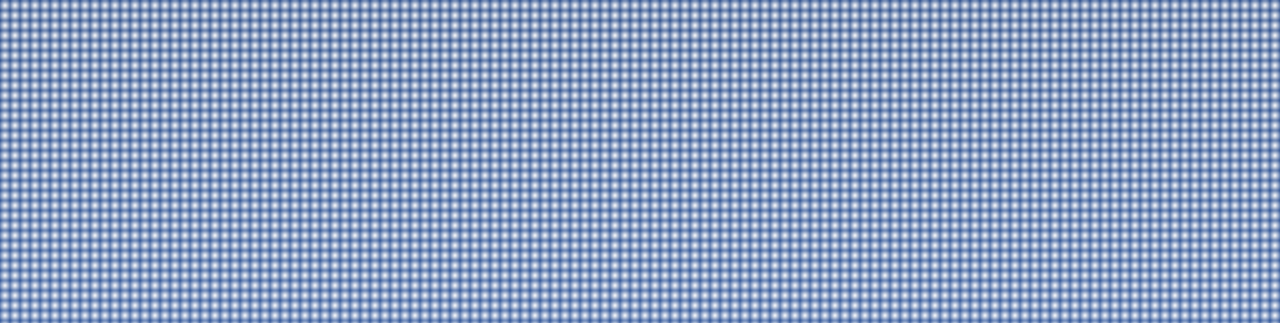
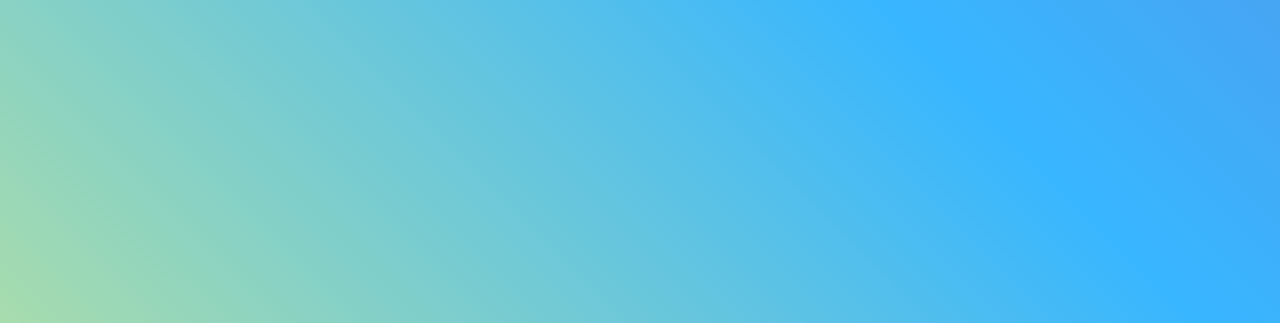
Before and after one commit to Prathm0025/MongoDB, a plain HTML site: page frontend/index.html in a window 1280 px wide. Shown: the part 477-800 px from the top of the page. Drawn offline with Linux system fonts and the light colour scheme.

Commit message:
Update style.css

```diff
--- a/frontend/style.css
+++ b/frontend/style.css
@@ -2,14 +2,16 @@
 body {
   margin: 0;
   font-family: Arial, sans-serif;
+  height: 100vh;
   overflow: hidden;
-  background: linear-gradient(to bottom, #1e3c72, #2a5298);
-  color: #fff;
-  text-align: center;
-  height: 100vh;
   display: flex;
   align-items: center;
   justify-content: center;
+  text-align: center;
+  background: linear-gradient(45deg, #ff6f91, #ff9671, #f9f871, #38b6ff, #845ec2);
+  background-size: 400% 400%;
+  animation: gradientAnimation 10s ease infinite;
+  color: white;
 }
 
 .content h1 {
@@ -19,7 +21,7 @@ body {
 
 .content a {
   font-size: 1.5rem;
-  color: #ffcc00;
+  color: #ffffff;
   text-decoration: none;
   padding: 10px 20px;
   background-color: #282828;
@@ -33,21 +35,9 @@ body {
   transform: scale(1.1);
 }
 
-/* Snowfall Effect */
-body::after {
-  content: '';
-  position: absolute;
-  top: 0;
-  left: 0;
-  width: 100%;
-  height: 100%;
-  pointer-events: none;
-  background: radial-gradient(white, rgba(255, 255, 255, 0)) 1px 1px;
-  background-size: 10px 10px;
-  animation: snowfall 20s linear infinite;
+/* Animated Gradient Background */
+@keyframes gradientAnimation {
+  0% { background-position: 0% 50%; }
+  50% { background-position: 100% 50%; }
+  100% { background-position: 0% 50%; }
 }
-
-@keyframes snowfall {
-  0% { background-position: 0 0; }
-  100% { background-position: 0 100%; }
-}
```
